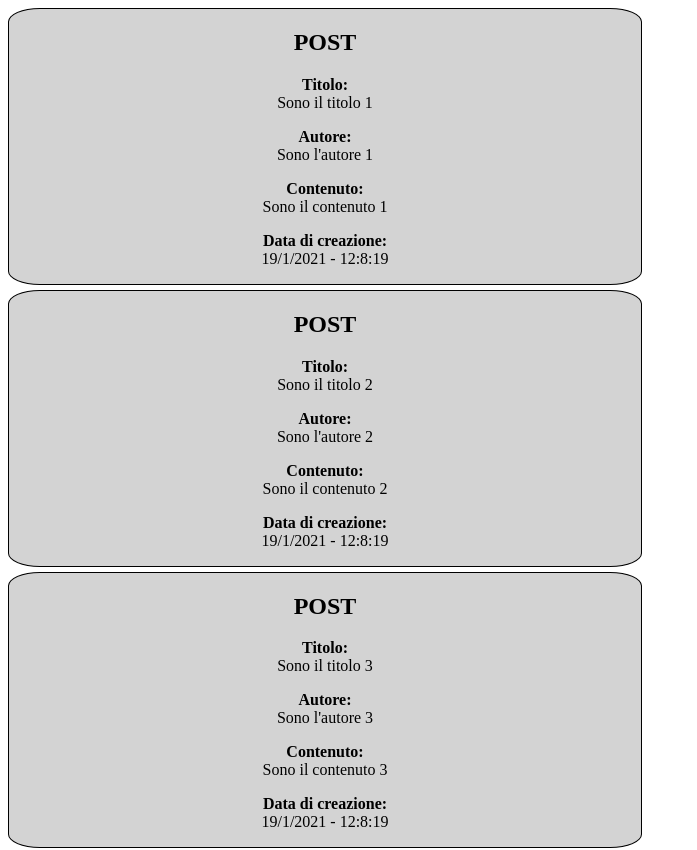
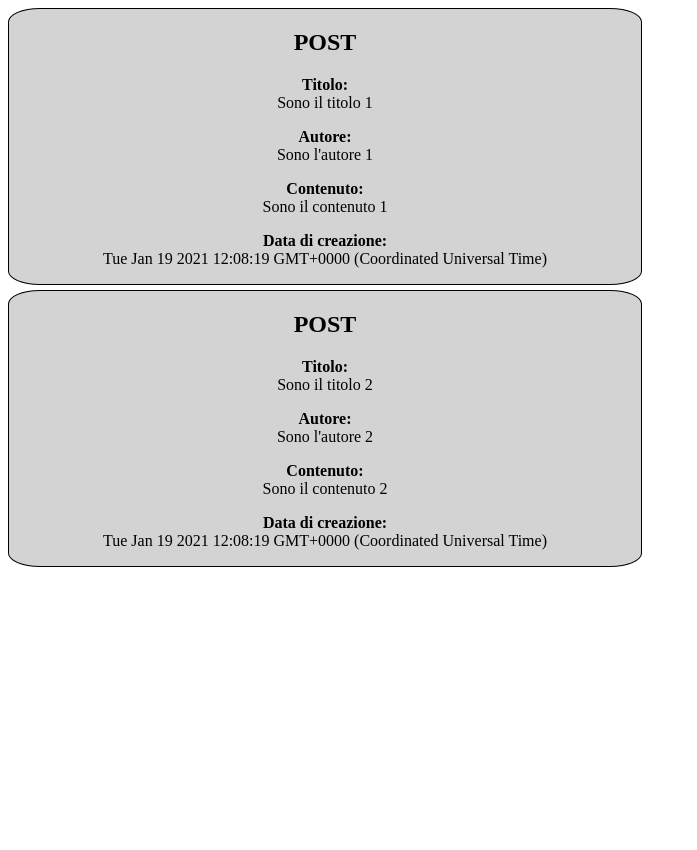
Before and after one commit to gdradi/fitstic-react-2021, a React (Create React App) app in the folder app-react-fitstic/: page / in a window 1280 px wide. Shown: the top 850 px of the page, without its empty margins (0-697 px from the left). After the commit the page ends 800 px from the top, so only its background shows below. Built offline with nearby package versions, Linux system fonts and the light colour scheme.

Commit message:
Correzione compito 1

```diff
--- a/app-react-fitstic/src/esercizi/1/Models/post.tsx
+++ b/app-react-fitstic/src/esercizi/1/Models/post.tsx
@@ -1,22 +1,25 @@
-export class Post {
-    constructor(title:string,author:string,content:string,creationDate:Date){
-        this.title = title;
-        this.author = author;
-        this.content = content;
-        this.creationDate = creationDate.getDate() +'/'
-                            +(creationDate.getMonth()+1) +'/'
-                            +creationDate.getFullYear() +' - '
-                            +creationDate.getHours() +':'
-                            +creationDate.getMinutes() +':'
-                            +creationDate.getSeconds().toString();
-    }
+// export class Post {
+//     constructor(title:string,author:string,content:string,creationDate:Date){
+//         this.title = title;
+//         this.author = author;
+//         this.content = content;
+//         this.creationDate = creationDate.getDate() +'/'
+//                             +(creationDate.getMonth()+1) +'/'
+//                             +creationDate.getFullYear() +' - '
+//                             +creationDate.getHours() +':'
+//                             +creationDate.getMinutes() +':'
+//                             +creationDate.getSeconds().toString();
+//     }
+//     title:string;
+//     author: string;
+//     content: string;
+//     creationDate: string;
+
+// }
+
+export interface Post {
     title:string;
     author: string;
     content: string;
     creationDate: string;
-
 }
-
-export interface PostProps {
-    post:Post;
-}
--- a/app-react-fitstic/src/esercizi/1/index.tsx
+++ b/app-react-fitstic/src/esercizi/1/index.tsx
@@ -1,6 +1,6 @@
 import React from 'react';
 import ReactDOM from 'react-dom';
-import { Post, PostProps } from './Models/post';
+import { Post } from './Models/post';
 import './styles/app.css'
 
 let App: React.FunctionComponent = () => {
@@ -8,6 +8,12 @@ let App: React.FunctionComponent = () => {
 };
 
 
+
+
+
+export interface PostProps {
+  post:Post;
+}
 let PostComponent: React.FunctionComponent<PostProps> = (props) => {
   return (
     <div className="container">
@@ -33,18 +39,39 @@ let PostComponent: React.FunctionComponent<PostProps> = (props) => {
 };
 
 
+
+
 let ListPostComponent: React.FunctionComponent = () => {
-  let myPosts: Array<Post> = [
-    new Post('Sono il titolo 1', "Sono l'autore 1", 'Sono il contenuto 1', new Date()),
-    new Post('Sono il titolo 2', "Sono l'autore 2", 'Sono il contenuto 2', new Date()),
-    new Post('Sono il titolo 3', "Sono l'autore 3", 'Sono il contenuto 3', new Date()),
-    new Post('Sono il titolo 4', "Sono l'autore 4", 'Sono il contenuto 4', new Date()),
-    new Post('Sono il titolo 5', "Sono l'autore 5", 'Sono il contenuto 5', new Date())
+
+  /**
+   * Modalità 1
+   * Definizione oggetti singoli e successiva composizione in array
+   */
+  // let post1: Post = { title: "Sono il titolo 1", content: "Sono il contenuto 1", author: "Sono l'autore 1", creationDate: new Date().toString() };
+  // let post2: Post = { title: "Sono il titolo 1", content: "Sono il contenuto 1", author: "Sono l'autore 1", creationDate: new Date().toString() };
+  // let myPosts: Post[] = [post1, post2];
+
+  /**
+   * Modalità 2: definizione di post utilizzando classe e costruttore
+   */
+  // let myPosts: Array<Post> = [
+  //   // new Post('Sono il titolo 1', "Sono l'autore 1", 'Sono il contenuto 1', new Date()),
+  //   // new Post('Sono il titolo 2', "Sono l'autore 2", 'Sono il contenuto 2', new Date()),
+  //   // new Post('Sono il titolo 3', "Sono l'autore 3", 'Sono il contenuto 3', new Date()),
+  //   // new Post('Sono il titolo 4', "Sono l'autore 4", 'Sono il contenuto 4', new Date()),
+  //   // new Post('Sono il titolo 5', "Sono l'autore 5", 'Sono il contenuto 5', new Date())
+  //   { title: "Sono il titolo 1", content: "Sono il contenuto 1", author: "Sono l'autore 1", creationDate: new Date().toString() },
+  //   { title: "Sono il titolo 1", content: "Sono il contenuto 1", author: "Sono l'autore 1", creationDate: new Date().toString() }
+  // ];
+
+  let myPosts: Post[] = [
+    { title: "Sono il titolo 1", content: "Sono il contenuto 1", author: "Sono l'autore 1", creationDate: new Date().toString() },
+    { title: "Sono il titolo 2", content: "Sono il contenuto 2", author: "Sono l'autore 2", creationDate: new Date().toString() }
   ];
+
+
   return <div>
-    {myPosts.map(item => {
-      return <PostComponent post={item} />
-    })}
+    {myPosts.map((item, index) => <PostComponent key={index} post={item} />)}
   </div>
 };
 
--- a/app-react-fitstic/src/index.tsx
+++ b/app-react-fitstic/src/index.tsx
@@ -1 +1,2 @@
 import "./esercizi/1/index";
+//import "./lezione";
```
